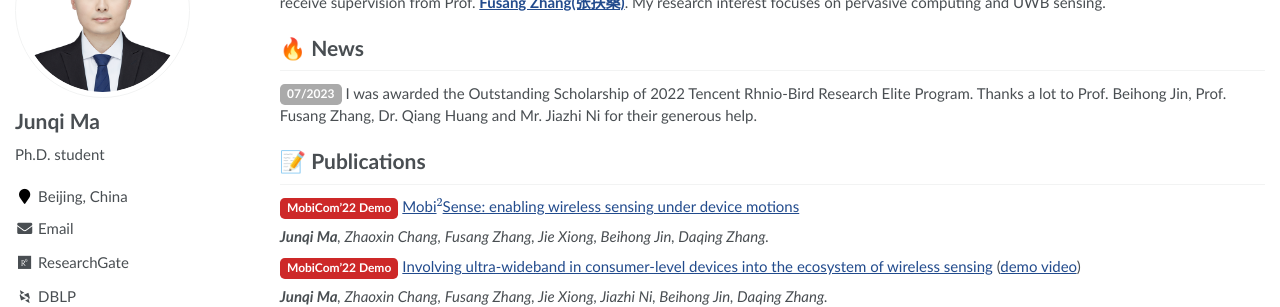
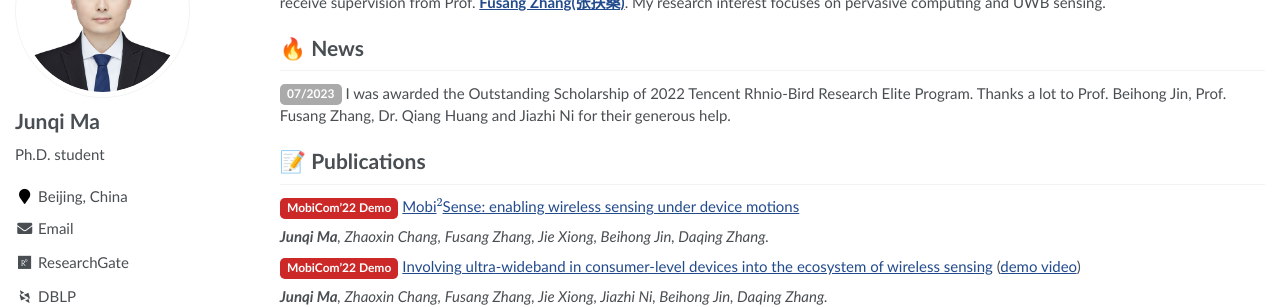
Before and after one commit to junqi-ma/junqi-ma.github.io, a Jekyll site: the page built from _pages/about.md, in a window 1280 px wide and 1235 px high. Shown: the part 168-475 px from the top of the window. Built offline with Jekyll 4.4.1, drawn with Linux system fonts in a browser that asks for light colours; some web fonts are replaced; formulas are drawn with MathJax 3.

```diff
--- a/_pages/about.md
+++ b/_pages/about.md
@@ -49,7 +49,7 @@ redirect_from:
 I am a second-year Ph.D. student at Institute of Software, Chinese Academy of Sciences, under the supervision of Prof. **[Beihong Jin(金蓓弘)](http://work.iscas.ac.cn/index.php/Jinbeihong/index/)**. I also receive supervision from Prof. **[Fusang Zhang(张扶桑)](https://people.ucas.ac.cn/~zhangfusang?language=en)**. My research interest focuses on pervasive computing and UWB sensing.
 
 # 🔥 News
-<span class = 'label label-time'>07/2023</span> I was awarded the Outstanding Scholarship of 2022 Tencent Rhnio-Bird Research Elite Program. Thanks a lot to Prof. Beihong Jin, Prof. Fusang Zhang, Dr. Qiang Huang and Mr. Jiazhi Ni for their generous help.
+<span class = 'label label-time'>07/2023</span> I was awarded the Outstanding Scholarship of 2022 Tencent Rhnio-Bird Research Elite Program. Thanks a lot to Prof. Beihong Jin, Prof. Fusang Zhang, Dr. Qiang Huang and Jiazhi Ni for their generous help.
 
 # 📝 Publications
 <span class = 'label label-paper'>MobiCom'22 Demo</span> [Mobi$^2$Sense: enabling wireless sensing under device motions](https://dl.acm.org/doi/abs/10.1145/3495243.3558748)
```
